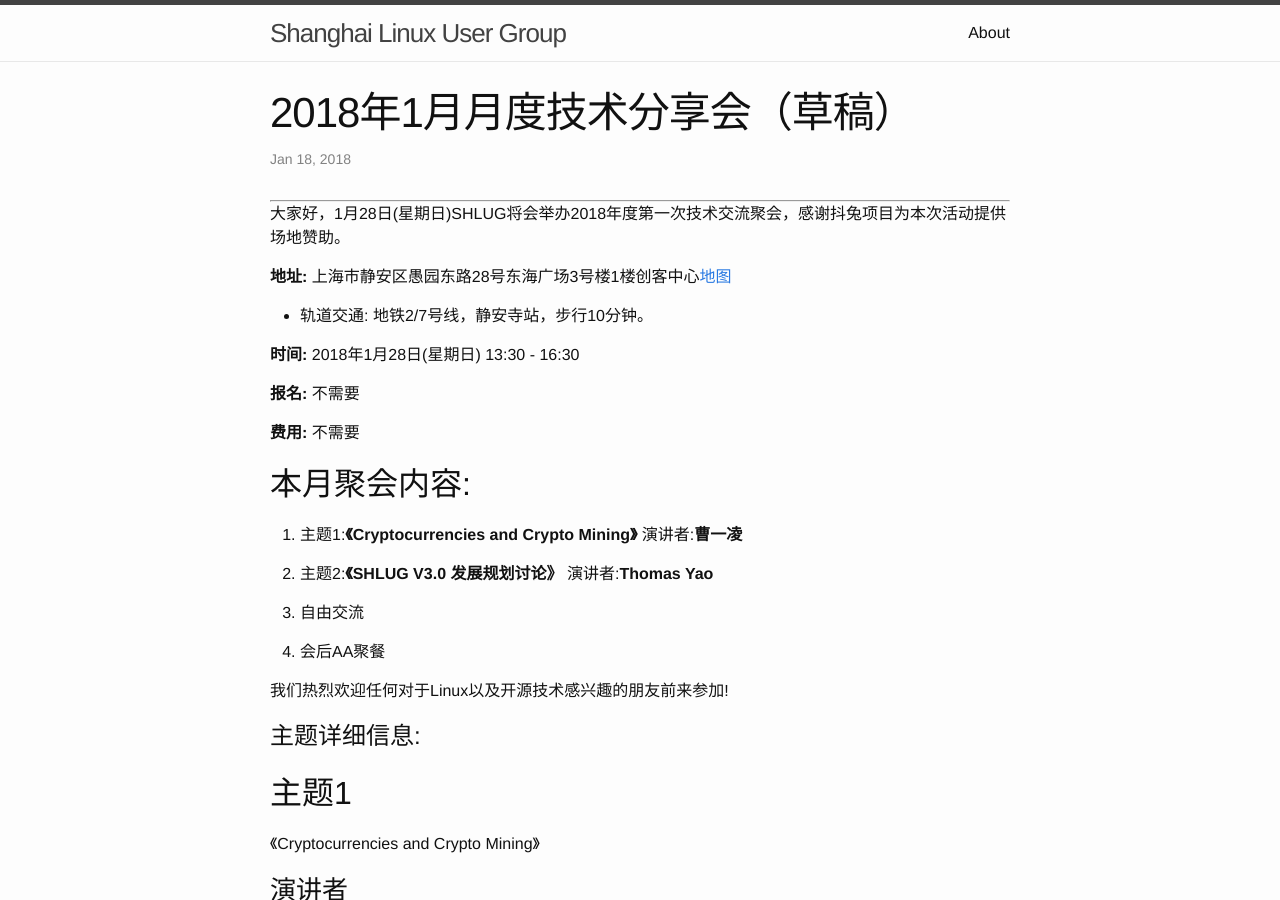
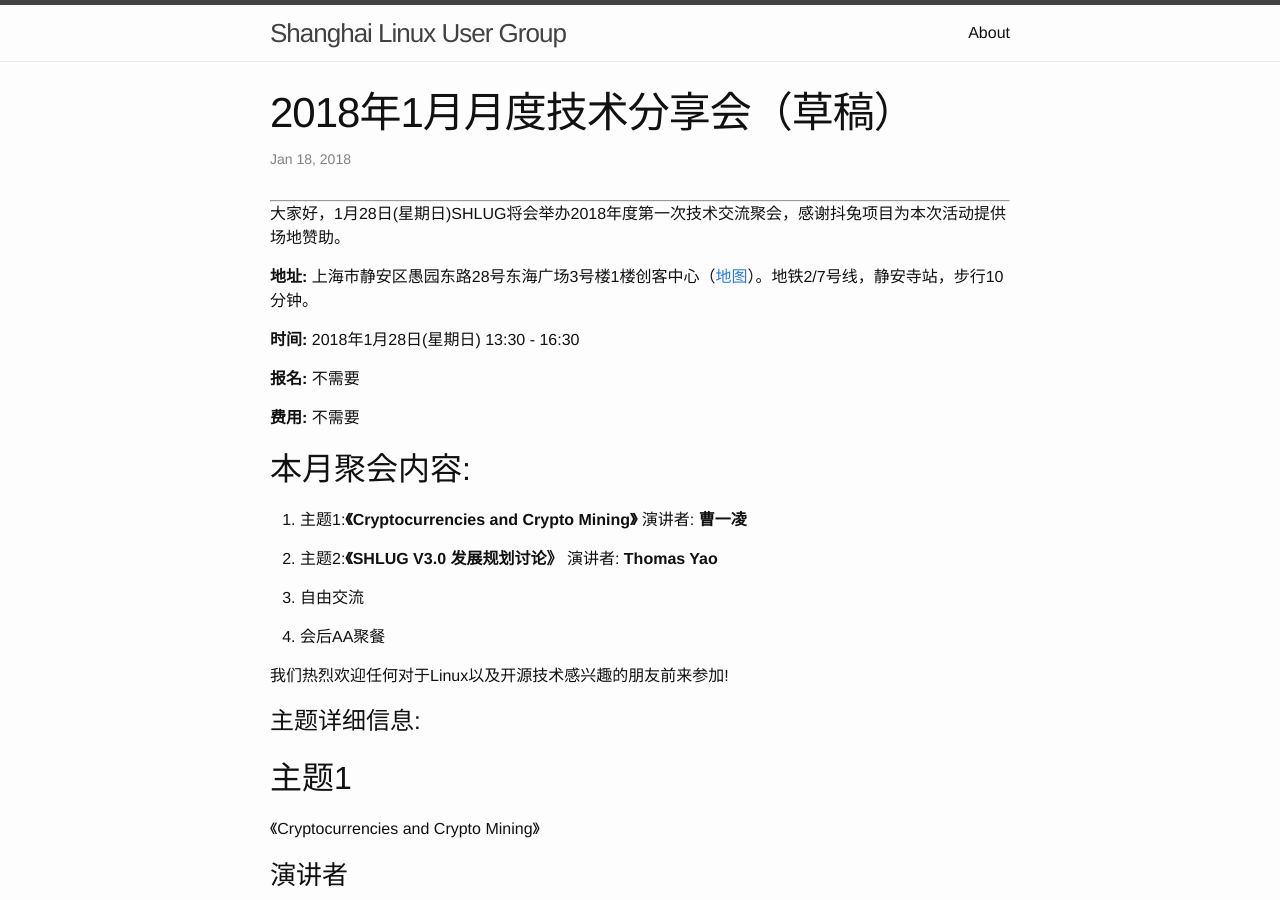
Before and after one commit to shanghailug/shanghailug.github.io, a Jekyll site: the page built from _posts/2018-01-18-monthly.markdown, in a window 1280 px wide and 900 px high. Built offline with Jekyll 4.4.1, drawn with Linux system fonts in a browser that asks for light colours; some of the changed lines change nothing that is shown.

Commit message:
2018-01-18-monthly.markdown: minor style fix.

```diff
--- a/_posts/2018-01-18-monthly.markdown
+++ b/_posts/2018-01-18-monthly.markdown
@@ -7,9 +7,7 @@ categories: monthly
 --------------------------------------------------------------------------------
 大家好，1月28日(星期日)SHLUG将会举办2018年度第一次技术交流聚会，感谢抖兔项目为本次活动提供场地赞助。
 
-**地址:** 上海市静安区愚园东路28号东海广场3号楼1楼创客中心[地图](https://ditu.amap.com/place/B0FFGKWZUN)
-
-- 轨道交通: 地铁2/7号线，静安寺站，步行10分钟。
+**地址:** 上海市静安区愚园东路28号东海广场3号楼1楼创客中心（[地图](https://ditu.amap.com/place/B0FFGKWZUN)）。地铁2/7号线，静安寺站，步行10分钟。
 
 **时间:** 2018年1月28日(星期日) 13:30 - 16:30
 
@@ -19,9 +17,9 @@ categories: monthly
 
 本月聚会内容:
 ---------------
-1. 主题1:**《Cryptocurrencies and Crypto Mining》** 演讲者:**曹一凌**
+1. 主题1:**《Cryptocurrencies and Crypto Mining》** 演讲者: **曹一凌**
 
-2. 主题2:**《SHLUG V3.0 发展规划讨论》** 演讲者:**Thomas Yao**
+2. 主题2:**《SHLUG V3.0 发展规划讨论》** 演讲者: **Thomas Yao**
 
 4. 自由交流
 
```
